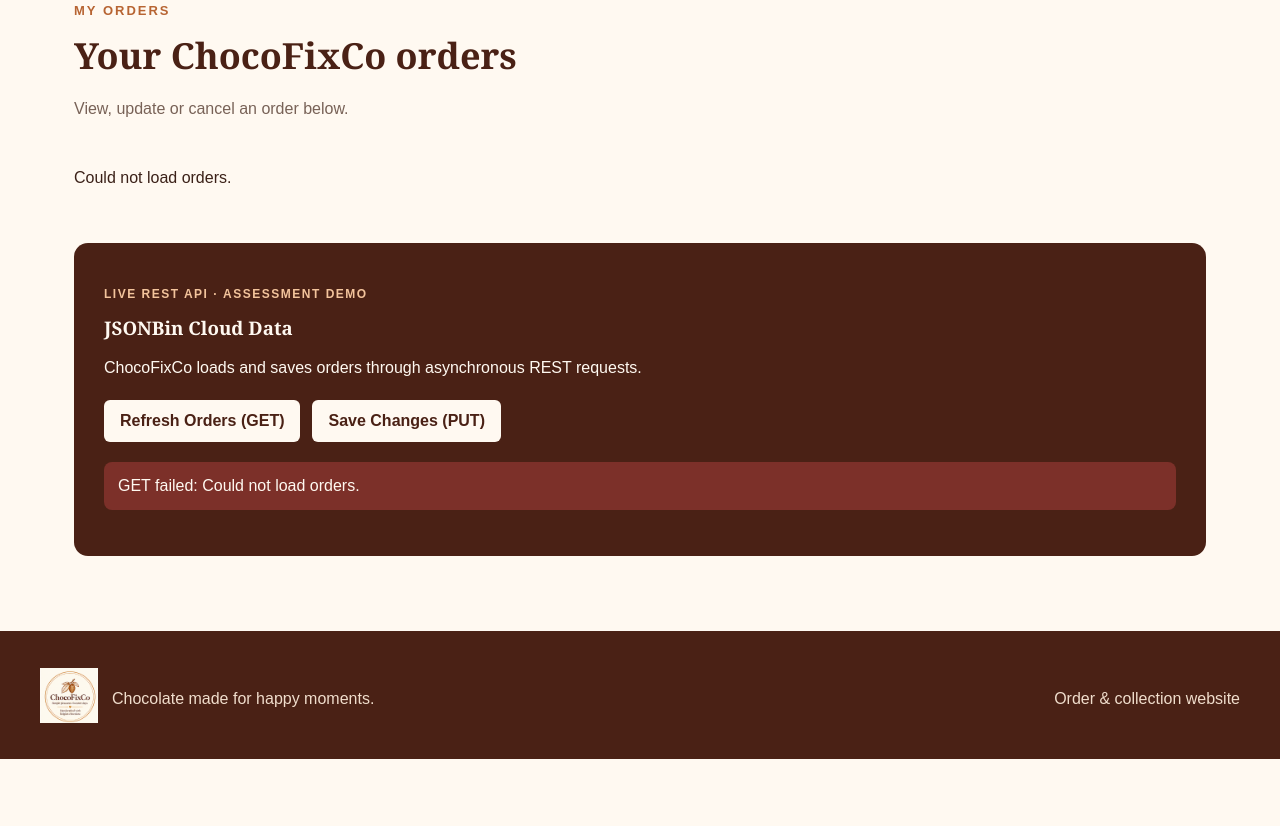
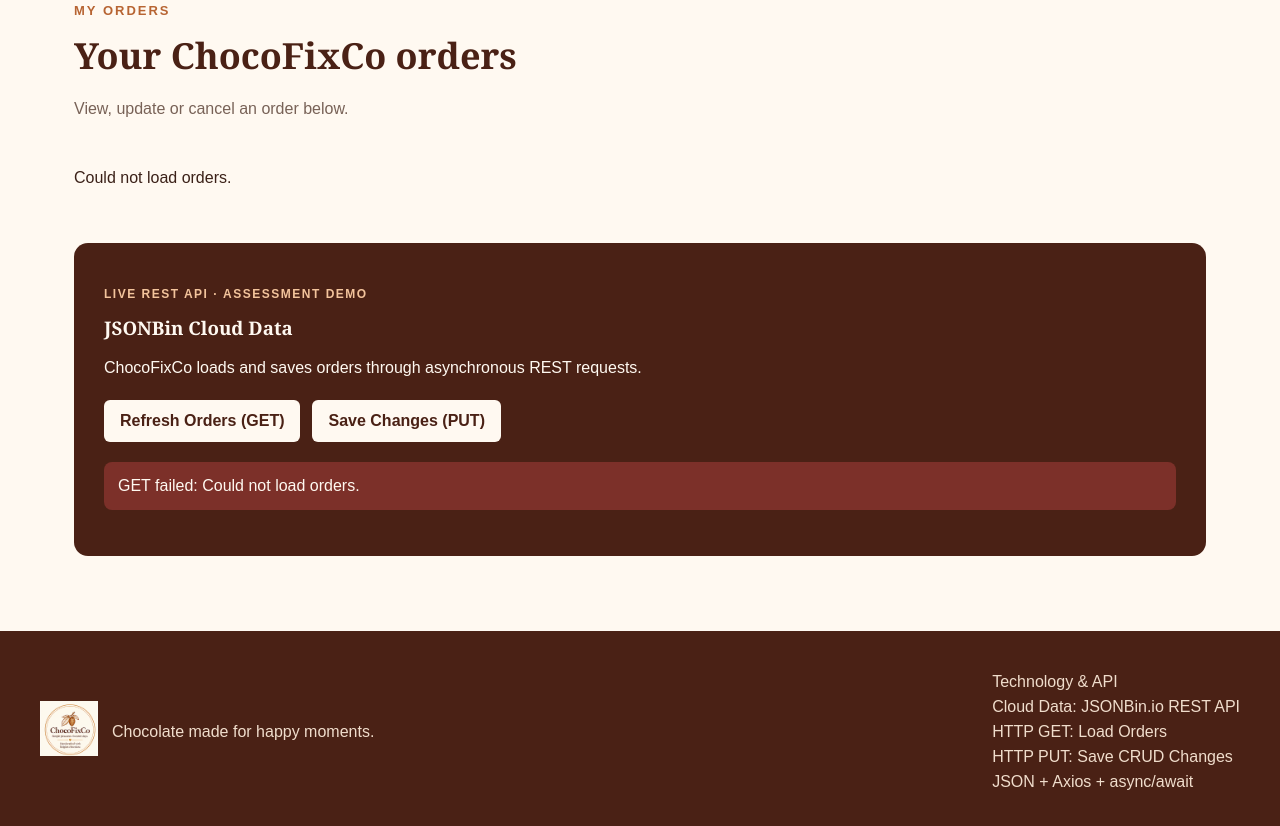
Before and after one commit to sheldoncm/chocofixco-order-manager, a plain HTML site: page index.html in a window 1280 px wide. Shown: the part 2528-3354 px from the top of the page. Before the commit the page ends 3287 px from the top, so only its background shows below. Drawn offline with nearby package versions, Linux system fonts and the light colour scheme; no server answers.

Commit message:
Add footer API technology summary for assessment revision

```diff
--- a/index.html
+++ b/index.html
@@ -259,7 +259,19 @@
                 <p>Chocolate made for happy moments.</p>
             </div>
 
-            <p>Order & collection website</p>
+            <!-- ===== ASSESSMENT: API TECHNOLOGY SUMMARY =====
+                 REST API = communication with JSONBin.
+                 GET retrieves orders; PUT saves the orders JSON document.
+                 Axios performs HTTP requests with async/await.
+                 This is a static technology summary, not a live status.
+            -->
+            <div class="footer-api-notes" aria-label="Technology and API summary">
+                <p class="footer-api-heading">Technology &amp; API</p>
+                <p>Cloud Data: JSONBin.io REST API</p>
+                <p>HTTP GET: Load Orders</p>
+                <p>HTTP PUT: Save CRUD Changes</p>
+                <p>JSON + Axios + async/await</p>
+            </div>
         </div>
     </footer>
 
```
